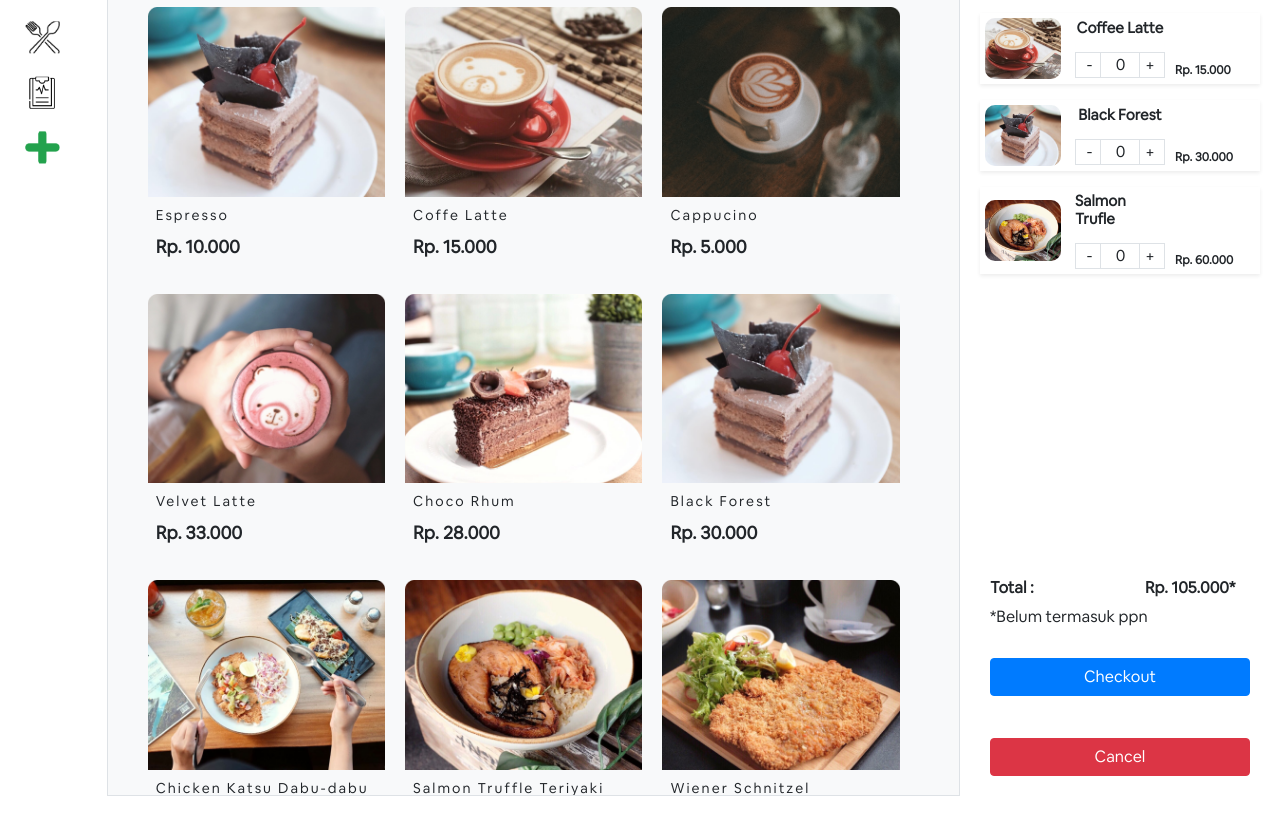
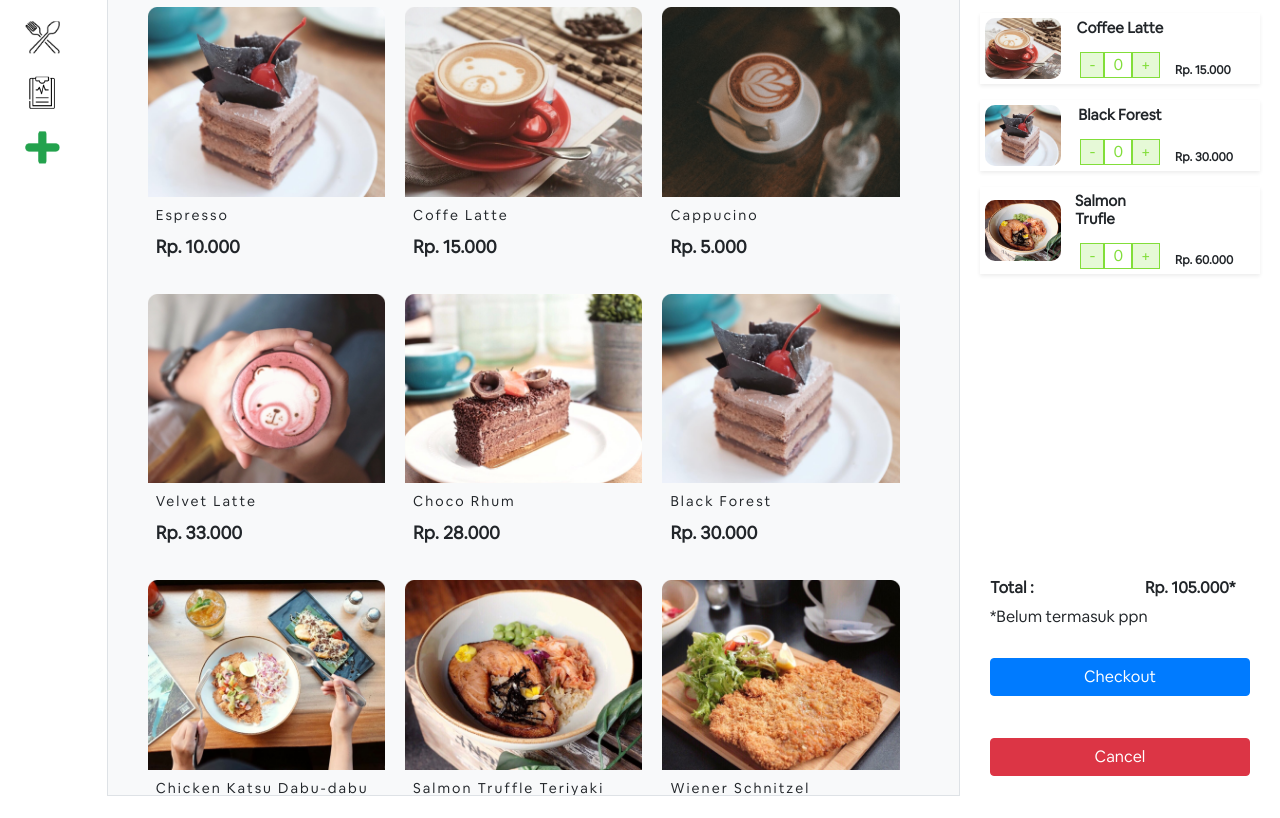
Before and after one commit to AgungWicaksonoPutro/Slicing-POS-Icafe, a plain HTML site: page checkout.html in a window 1280 px wide. Shown: the part 59-877 px from the top of the page. Drawn offline with nearby package versions, Linux system fonts and the light colour scheme.

Commit message:
Fundamental HTML, CSS, Javascript

```diff
--- a/Assets/style/css.css
+++ b/Assets/style/css.css
@@ -193,6 +193,19 @@ main .card h6{
     font-weight: bold;
 }
 
+.add-cart .control-min, .control-max {
+    color: #82DE3A;
+    background: rgba(130, 222, 58, 0.2);
+    border: 1px solid #82DE3A;
+}
+
+.add-cart .control-num {
+    color: #82DE3A;
+    background: #FFFFFF;
+    border: 1px solid #82DE3A;
+}
+
+
 .deals {
     width: 100%;
     height: 30vh;
--- a/checkout.html
+++ b/checkout.html
@@ -116,10 +116,10 @@
               </div>
               <div class="col d-flex flex-column align-items-center">
                   <h4 class="name-item">Coffee Latte</h4>
-                  <div class="btn-input d-flex no-gutters border">
-                    <div class="col border-right min">-</div>
-                    <div class="col control-form">0</div>
-                    <div class="col border-left max">+</div>
+                  <div class="btn-input d-flex justify-content-center">
+                    <div class="control-min px-2">-</div>
+                    <div class="control-num px-2">0</div>
+                    <div class="control-max px-2">+</div>
                   </div>
               </div>
               <div class="col align-self-end">
@@ -134,10 +134,10 @@
               </div>
               <div class="col d-flex flex-column align-items-center">
                   <h4 class="name-item">Black Forest</h4>
-                  <div class="btn-input d-flex no-gutters border">
-                    <div class="col border-right min">-</div>
-                    <div class="col control-form">0</div>
-                    <div class="col border-left max">+</div>
+                  <div class="btn-input d-flex justify-content-center">
+                    <div class="control-min px-2">-</div>
+                    <div class="control-num px-2">0</div>
+                    <div class="control-max px-2">+</div>
                   </div>
               </div>
               <div class="col align-self-end">
@@ -152,10 +152,10 @@
               </div>
               <div class="col d-flex flex-column align-items-center">
                   <h4 class="name-item">Salmon Trufle</h4>
-                  <div class="btn-input d-flex no-gutters border">
-                    <div class="col border-right min">-</div>
-                    <div class="col control-form">0</div>
-                    <div class="col border-left max">+</div>
+                  <div class="btn-input d-flex justify-content-center">
+                    <div class="control-min px-2">-</div>
+                    <div class="control-num px-2">0</div>
+                    <div class="control-max px-2">+</div>
                   </div>
               </div>
               <div class="col align-self-end">
```
Also changed, not shown: home-select.html (+12 -12 lines).
